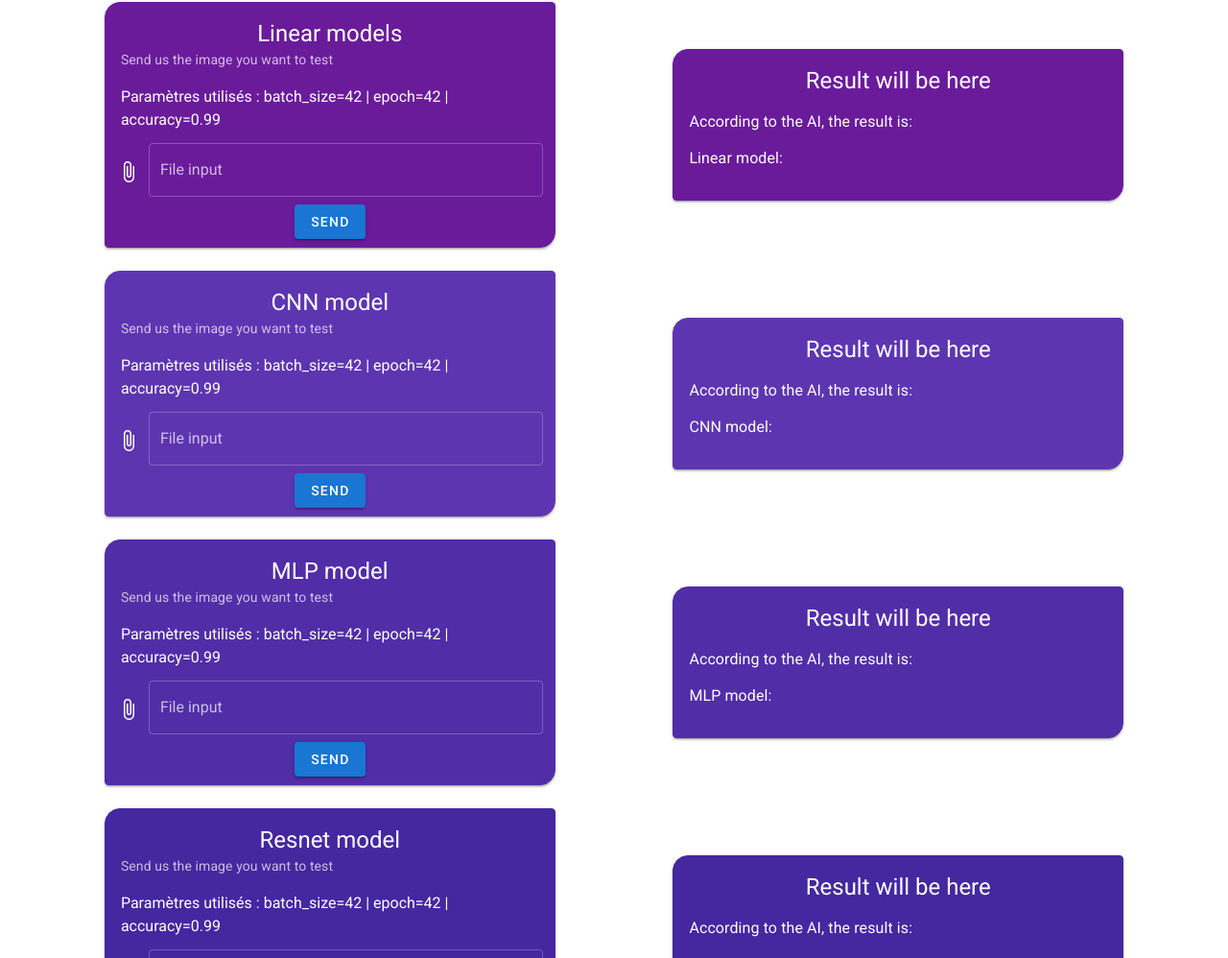
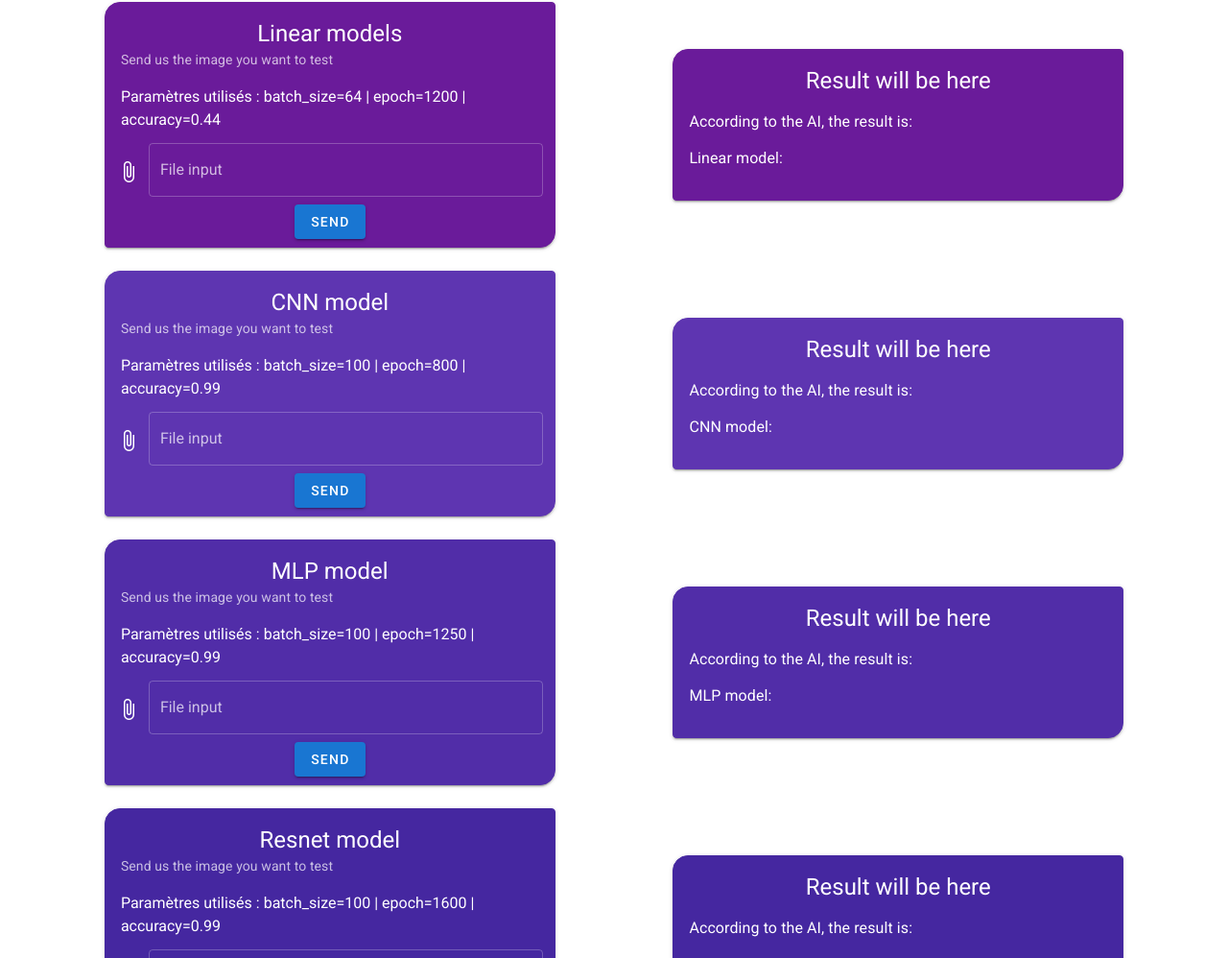
Before and after one commit to Basti3n/TroncheLab, a Vue app in the folder tronchelab-frontend/: page / in a window 1280 px wide. Shown: the part 472-1470 px from the top of the page at 96% size. Built offline with nearby package versions, Linux system fonts and the light colour scheme.

Commit message:
Update params values

```diff
--- a/tronchelab-frontend/src/components/AllModel.vue
+++ b/tronchelab-frontend/src/components/AllModel.vue
@@ -64,7 +64,7 @@
           >
           <v-card-subtitle>Send us the image you want to test</v-card-subtitle>
           <h5 class="mx-4">
-            Paramètres utilisés : batch_size=42 | epoch=42 | accuracy=0.99
+            Paramètres utilisés : batch_size=64 | epoch=1200 | accuracy=0.44
           </h5>
           <form enctype="multipart/form-data" class="flex flex-column">
             <v-file-input
@@ -106,7 +106,7 @@
           <v-card-title class="justify-center headline">CNN model</v-card-title>
           <v-card-subtitle>Send us the image you want to test</v-card-subtitle>
           <h5 class="mx-4">
-            Paramètres utilisés : batch_size=42 | epoch=42 | accuracy=0.99
+            Paramètres utilisés : batch_size=100 | epoch=800 | accuracy=0.99
           </h5>
           <form enctype="multipart/form-data" class="flex flex-column">
             <v-file-input
@@ -148,7 +148,7 @@
           <v-card-title class="justify-center headline">MLP model</v-card-title>
           <v-card-subtitle>Send us the image you want to test</v-card-subtitle>
           <h5 class="mx-4">
-            Paramètres utilisés : batch_size=42 | epoch=42 | accuracy=0.99
+            Paramètres utilisés : batch_size=100 | epoch=1250 | accuracy=0.99
           </h5>
           <form enctype="multipart/form-data" class="flex flex-column">
             <v-file-input
@@ -192,7 +192,7 @@
           >
           <v-card-subtitle>Send us the image you want to test</v-card-subtitle>
           <h5 class="mx-4">
-            Paramètres utilisés : batch_size=42 | epoch=42 | accuracy=0.99
+            Paramètres utilisés : batch_size=100 | epoch=1600 | accuracy=0.99
           </h5>
           <form enctype="multipart/form-data" class="flex flex-column">
             <v-file-input
```
